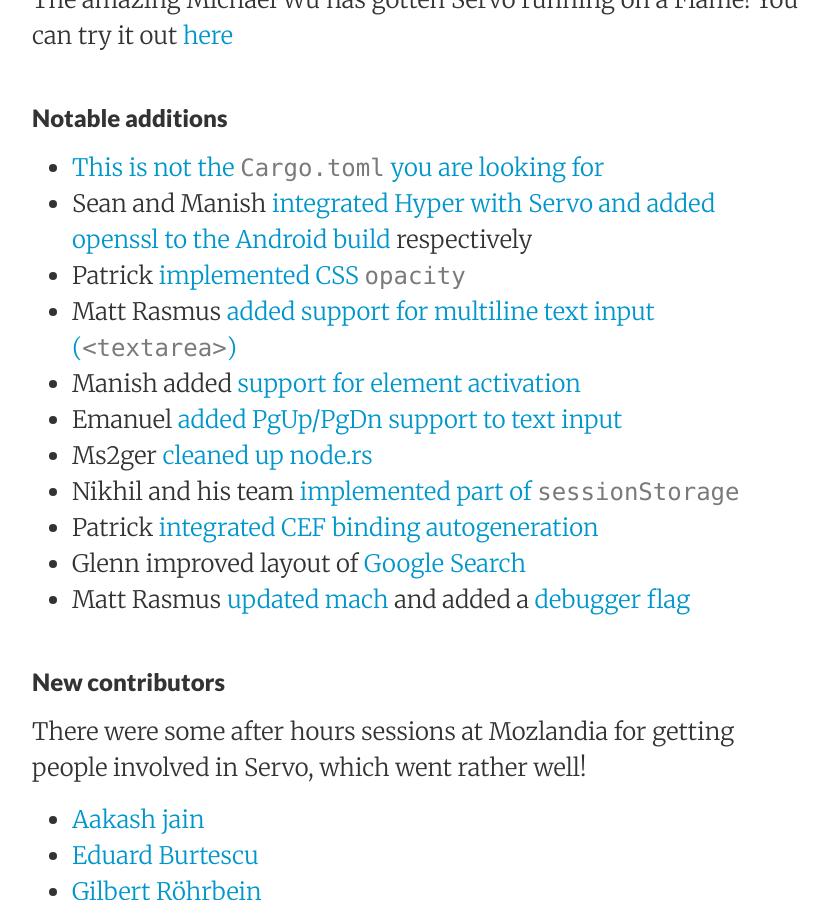
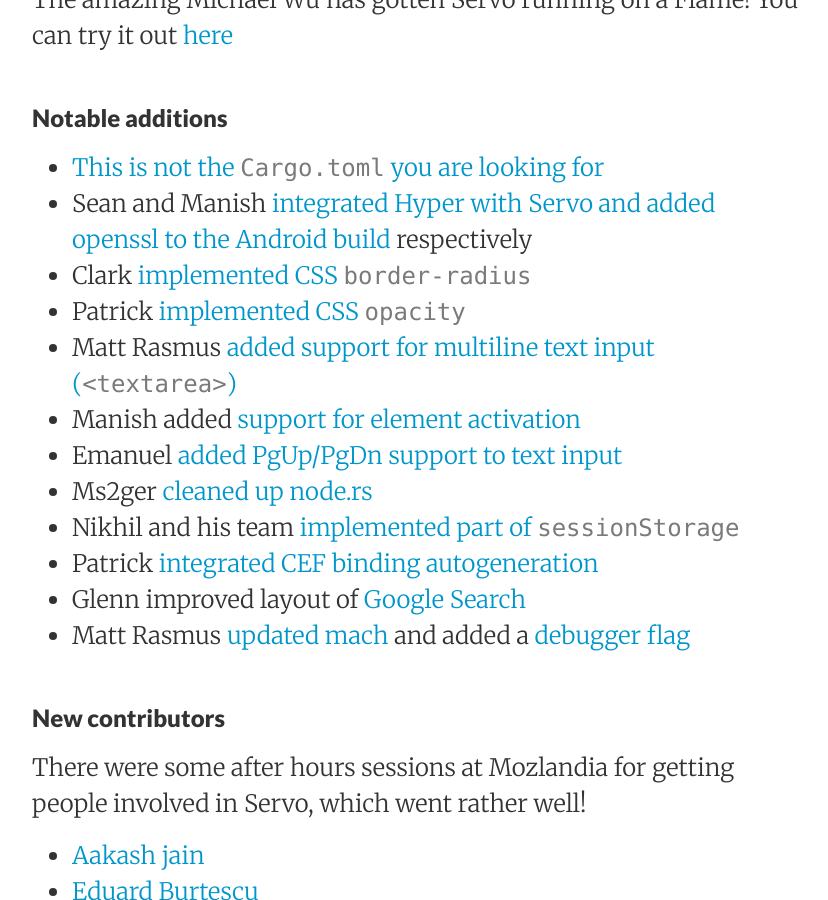
Before and after one commit to servo/blog.servo.org, a Jekyll site: the page built from _posts/2014-12-09-twis-14.md, in a window 1280 px wide and 900 px high, scrolled down 695 px. Shown: the whole window, without its empty margins (224-1052 px from the left). Built offline with Jekyll 4.4.1, drawn with Linux system fonts in a browser that asks for light colours.

Commit message:
TWiS 14: border-radius

```diff
--- a/_posts/2014-12-09-twis-14.md
+++ b/_posts/2014-12-09-twis-14.md
@@ -20,6 +20,7 @@
 
  - [This is not the `Cargo.toml` you are looking for](https://github.com/servo/servo/pull/4140)
  - Sean and Manish [integrated Hyper with Servo and added openssl to the Android build](https://github.com/servo/servo/pull/4198) respectively
+ - Clark [implemented CSS `border-radius`](https://github.com/servo/servo/pull/4020)
  - Patrick [implemented CSS `opacity`](https://github.com/servo/servo/pull/4036)
  - Matt Rasmus [added support for multiline text input (`<textarea>`)](https://github.com/servo/servo/pull/4152)
  - Manish added [support for element activation](https://github.com/servo/servo/pull/4002)
```
